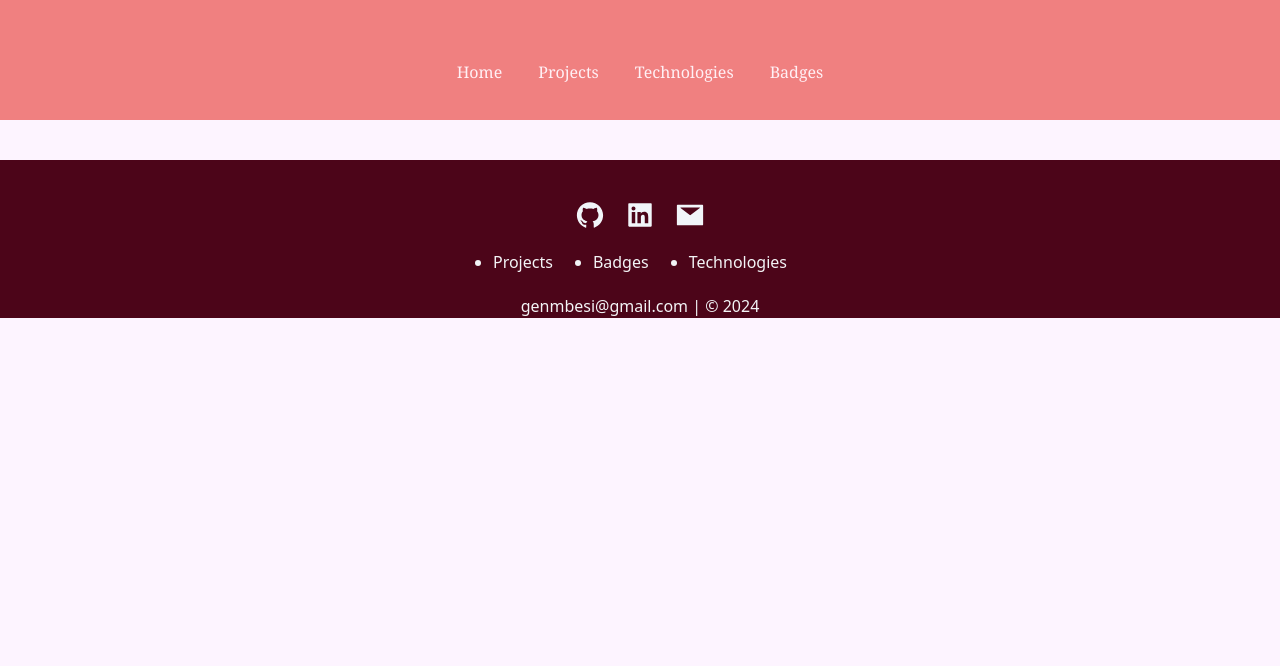
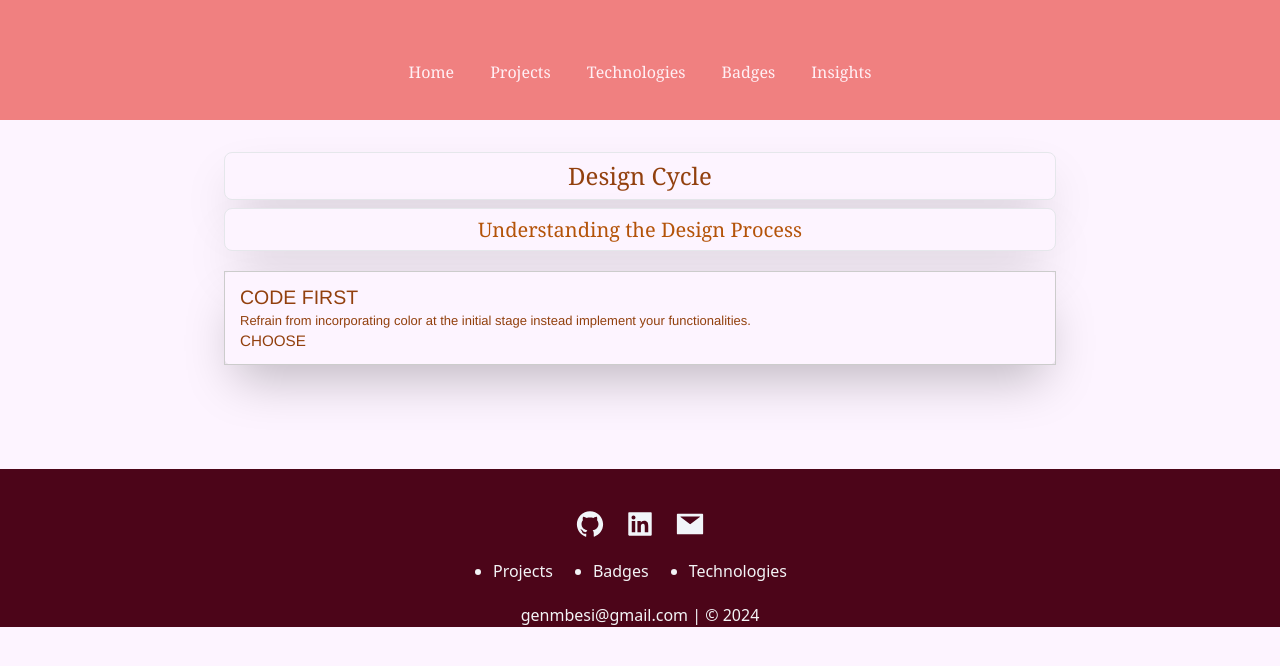
Before and after one commit to Genevive-Mbesi/Portfolio, a React (Create React App) app in the folder portfolio/: page /blog in a window 1280 px wide. Shown: the top 666 px of the page. Built offline with nearby package versions, Linux system fonts and the light colour scheme.

Commit message:
Added Insights

```diff
--- a/portfolio/package.json
+++ b/portfolio/package.json
@@ -16,6 +16,7 @@
     "react-dom": "^18.2.0",
     "react-icons": "^4.12.0",
     "react-modal": "^3.16.1",
+    "react-quill": "^2.0.0",
     "react-router-dom": "^6.20.1",
     "react-scripts": "^5.0.1",
     "react-transition-group": "^4.4.5",
--- a/portfolio/src/App.js
+++ b/portfolio/src/App.js
@@ -7,6 +7,7 @@ import Projects from "./components/projects";
 import Associations from "./components/associations";
 import Navbar from './components/navbar';
 import Footer from './components/footer';
+import BlogPostForm from "./components/blog";
 
 function App() {
   return (
@@ -56,6 +57,20 @@ function App() {
           }
         />
         <Route
+          path="/blog"
+          element={
+            <TransitionGroup>
+              <CSSTransition
+                key="blog"
+                timeout={450}
+                classNames="fade"
+              >
+                <BlogPostForm />
+              </CSSTransition>
+            </TransitionGroup>
+          }
+        />
+        <Route
           path="/associations"
           element={
             <TransitionGroup>
@@ -69,6 +84,7 @@ function App() {
             </TransitionGroup>
           }
         />
+
       </Routes>
       <Footer/>
     </div>
--- /dev/null
+++ b/portfolio/src/components/blog.jsx
@@ -0,0 +1,67 @@
+import React from "react";
+import ReactQuill from "react-quill";
+import "react-quill/dist/quill.snow.css";
+
+const blogPosts = [
+  {
+    id: 1,
+    title: "Design Cycle",
+    subtitle: "Understanding the Design Process",
+    content: `
+      <h2>CODE FIRST</h2>
+      <p>Refrain from incorporating color at the initial stage instead implement your functionalities.</p>
+      <h3>CHOOSE</h3>
+    `,
+  },
+//   {
+//     id: 2,
+//     title: "Second Post",
+//     subtitle: "Exploring New Features",
+//     content: `
+//       <p>This is the content of the second post.</p>
+//     `,
+//   },
+];
+
+function BlogManager() {
+  return (
+    <div className="max-w-4xl mx-auto p-8">
+      {blogPosts.map(post => (
+        <div key={post.id} className="mb-8">
+          <input
+            type="text"
+            className="shadow-2xl appearance-none border rounded w-full py-2 px-3 rounded-lg bg-fuchsia-50 text-2xl font-serif text-amber-800 text-center leading-tight focus:outline-none focus:shadow-outline"
+            value={post.title}
+            readOnly
+            placeholder="Title"
+          />
+          <input
+            type="text"
+            className="shadow-2xl appearance-none border rounded w-full py-2 px-3 rounded-lg bg-fuchsia-50 text-xl font-serif text-amber-700 text-center leading-tight focus:outline-none focus:shadow-outline mt-2"
+            value={post.subtitle}
+            readOnly
+            placeholder="Subtitle"
+          />
+          <div className="relative">
+            <ReactQuill
+              value={post.content}
+              readOnly
+              className="shadow-2xl w-full mt-5 text-amber-800 bg-fuchsia-50 rounded-lg font-serif focus:outline-none focus:shadow-outline"
+              theme="snow"
+              modules={{ toolbar: false }}
+            />
+            <style>
+              {`
+                .ql-toolbar {
+                  display: none !important;
+                }
+              `}
+            </style>
+          </div>
+        </div>
+      ))}
+    </div>
+  );
+}
+
+export default BlogManager;
--- a/portfolio/src/components/navbar.jsx
+++ b/portfolio/src/components/navbar.jsx
@@ -62,6 +62,11 @@ export default function Navbar() {
               Badges
             </Link>
           </li>
+          <li style={headingStyle}>
+            <Link to="/blog">
+              Insights
+            </Link>
+          </li>
         </ul>
       </nav>
     </div>
```
Also changed, not shown: 1 other file (tests, documents, lock files or other folders).
